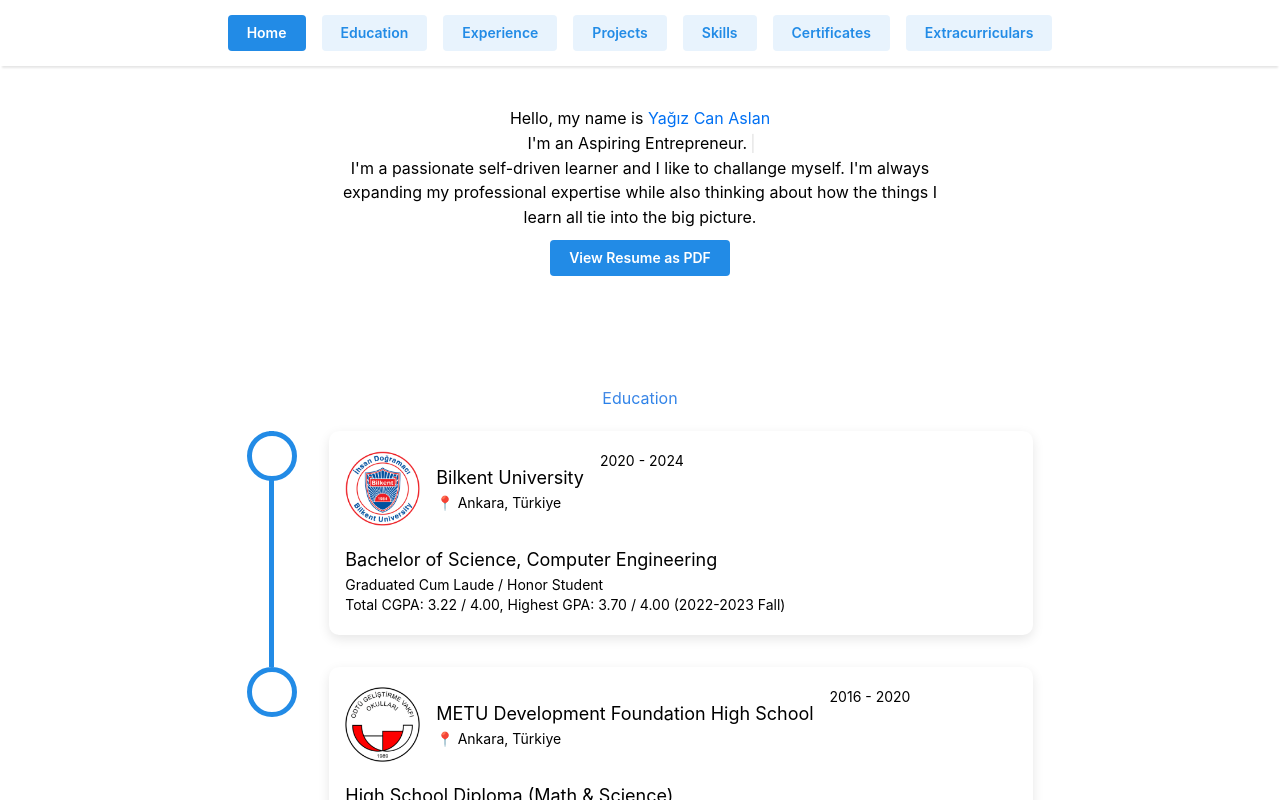
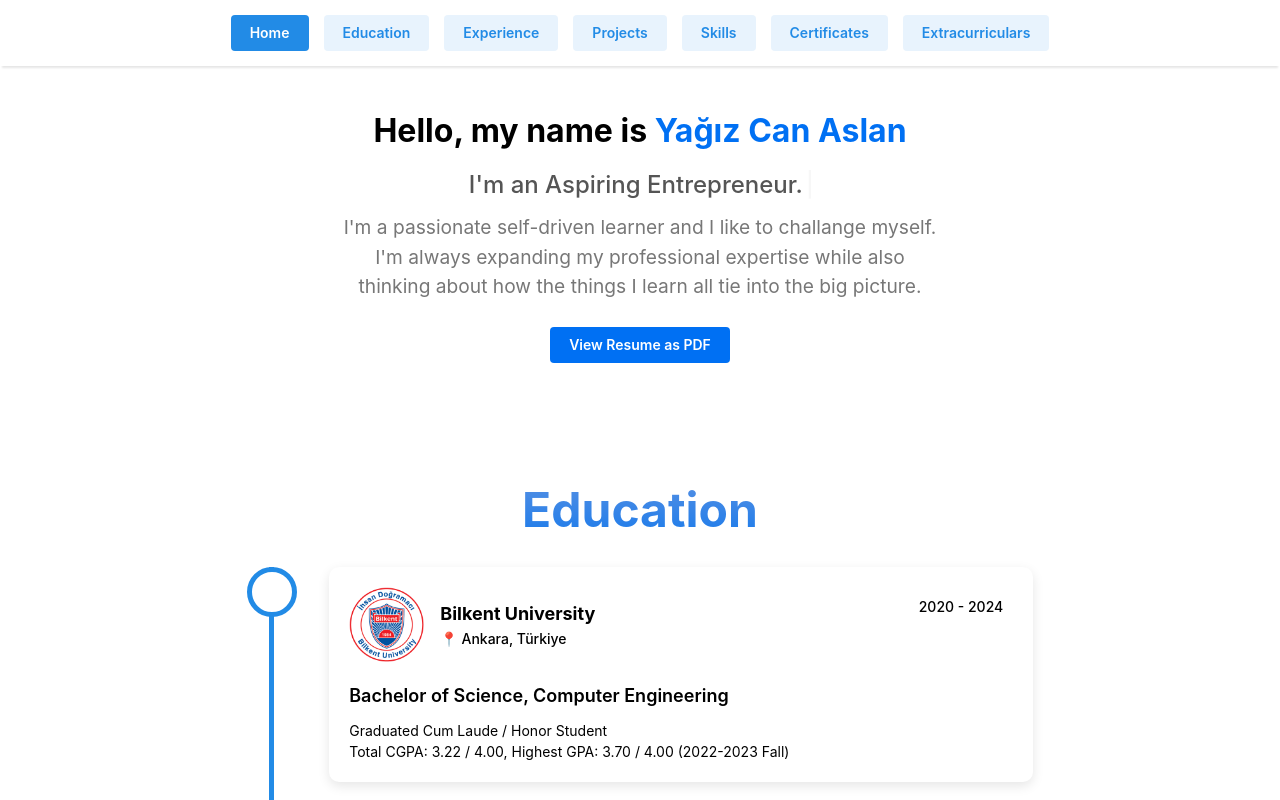
Before and after one commit to can-aslan/personal-website, a React (Create React App) app: page / in a window 1280 px wide. Shown: the top 800 px of the page. Built offline with nearby package versions, Linux system fonts and the light colour scheme; the HTML template or start-up script is replaced by a standard one.

Commit message:
Fixed CSS Modules loading in wrong order

```diff
--- a/src/components/cards/experience/ExperienceCard.tsx
+++ b/src/components/cards/experience/ExperienceCard.tsx
@@ -1,4 +1,4 @@
-import { Container, Text, Button, Group, Image, Badge, List } from '@mantine/core';
+import { Container, Text, Group, Image } from '@mantine/core';
 import styles from './ExperienceCard.module.css';
 
 interface ExperienceCardProps {
--- /dev/null
+++ b/src/global.d.ts
@@ -0,0 +1,4 @@
+declare module '*.module.css' {
+  const classes: { [key: string]: string };
+  export default classes;
+}
--- a/src/index.css
+++ /dev/null
@@ -1,8 +0,0 @@
-body {
-  margin: 0;
-  padding: 0;
-}
-
-html {
-  scroll-behavior: smooth;
-}
--- a/src/index.tsx
+++ b/src/index.tsx
@@ -1,10 +1,9 @@
+import '@mantine/core/styles.css';
 import React from 'react';
 import ReactDOM from 'react-dom/client';
 import { MantineProvider } from '@mantine/core';
-import './index.css';
 import { createBrowserRouter, RouterProvider } from 'react-router-dom';
 import Main from './pages/Main';
-import '@mantine/core/styles.css';
 
 const router = createBrowserRouter([
   {
```
